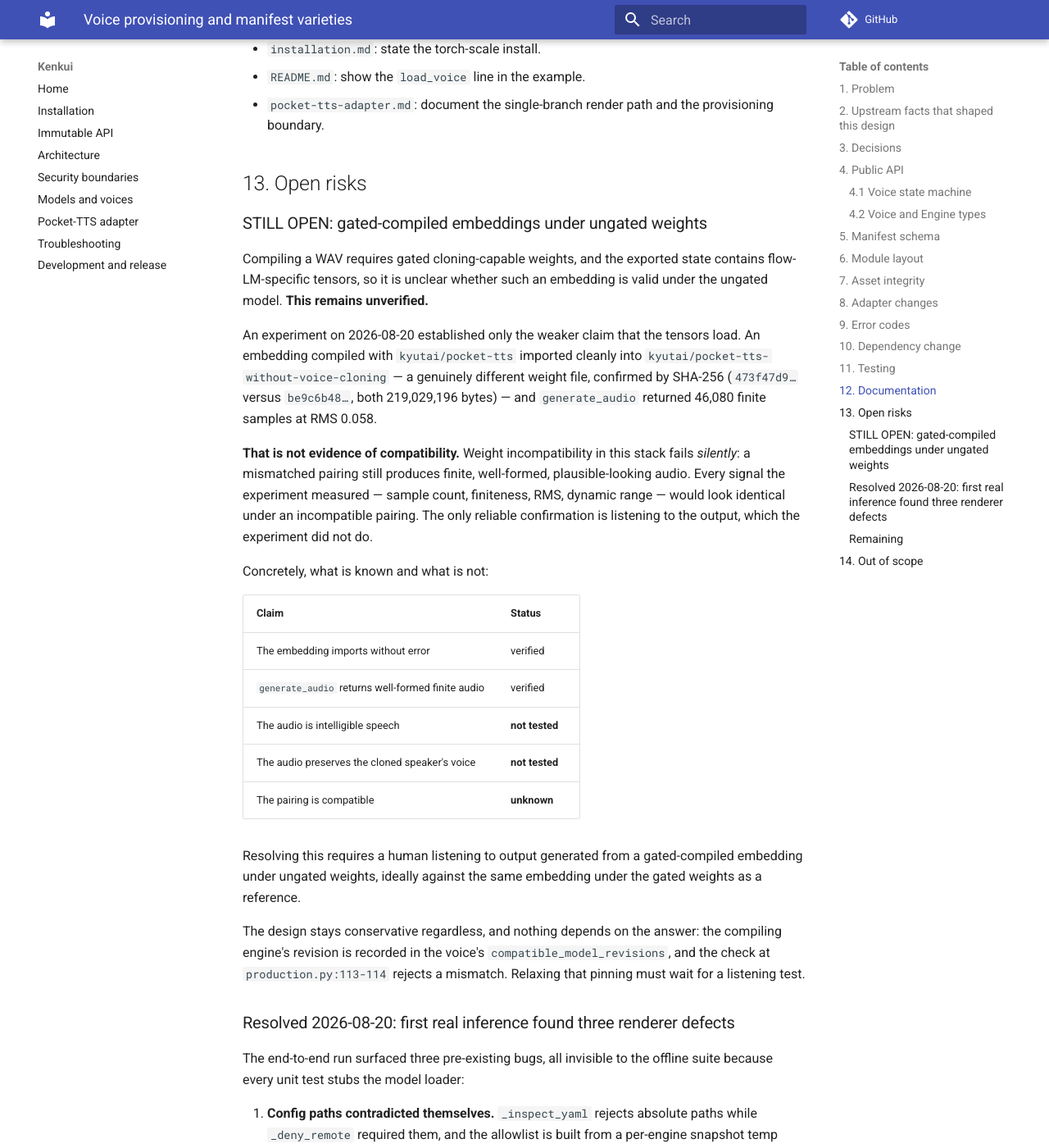
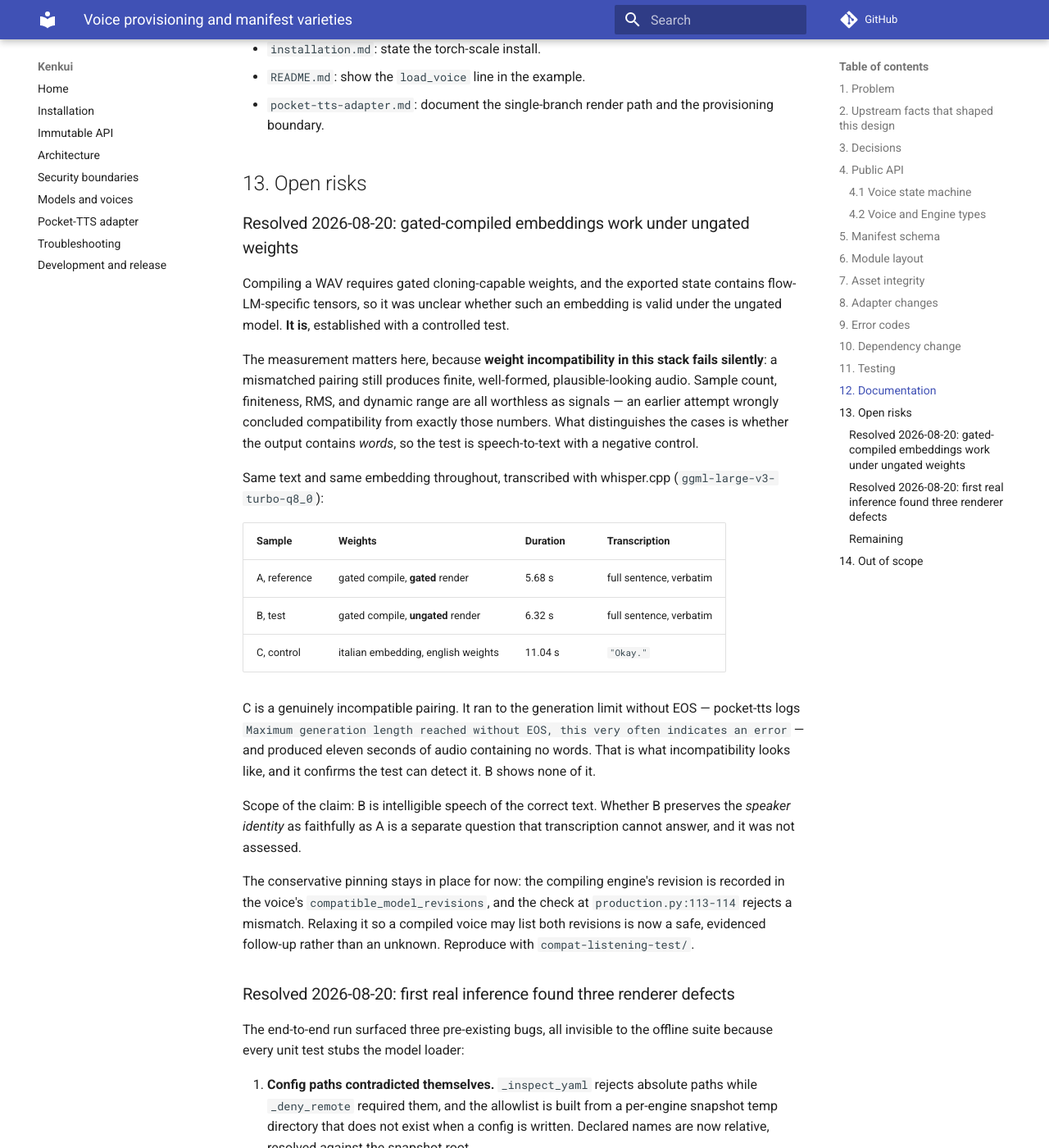
Before and after one commit to D1zzl3D0p/kenkui, an MkDocs documentation site: the page built from docs/superpowers/specs/2026-08-19-voice-provisioning-design.md, in a window 1280 px wide and 1400 px high, scrolled down 8924 px. Shown: the whole window at 82% size. Built offline with MkDocs 1.6.1 and Material for MkDocs 9.7.7, drawn with Linux system fonts in a browser that asks for light colours; comment, search, counter and statistics services are not loaded.

Commit message:
docs: settle the embedding compatibility question with a controlled test
A gated-compiled embedding does work under the ungated weights.

The earlier attempt concluded this from finite, non-degenerate audio, which
was unsound: incompatibility in this stack fails silently and produces
exactly those numbers. The discriminating signal is whether the output
contains words, so the test is transcription with a negative control.

Same text and embedding, whisper.cpp ggml-large-v3-turbo-q8_0:
  A  gated compile, gated render      5.68s  full sentence verbatim
  B  gated compile, ungated render    6.32s  full sentence verbatim
  C  italian embedding, english wts  11.04s  "Okay."

C is a genuinely incompatible pairing: it ran to the generation limit
without EOS and produced eleven seconds containing no words, confirming
the test can detect failure. B shows none of it.

Claim is scoped to intelligibility. Speaker-identity fidelity is a separate
question transcription cannot answer and was not assessed. The conservative
revision pinning stays; relaxing it is now an evidenced follow-up.

Co-Authored-By: Claude Opus 5 <noreply@anthropic.com>

```diff
--- a/docs/superpowers/specs/2026-08-19-voice-provisioning-design.md
+++ b/docs/superpowers/specs/2026-08-19-voice-provisioning-design.md
@@ -415,43 +415,43 @@ explicitly revisitable trade; the retained extra is the path back.
 
 ## 13. Open risks
 
-### STILL OPEN: gated-compiled embeddings under ungated weights
+### Resolved 2026-08-20: gated-compiled embeddings work under ungated weights
 
 Compiling a WAV requires gated cloning-capable weights, and the exported state
-contains flow-LM-specific tensors, so it is unclear whether such an embedding is
-valid under the ungated model. **This remains unverified.**
+contains flow-LM-specific tensors, so it was unclear whether such an embedding
+is valid under the ungated model. **It is**, established with a controlled test.
 
-An experiment on 2026-08-20 established only the weaker claim that the tensors
-load. An embedding compiled with `kyutai/pocket-tts` imported cleanly into
-`kyutai/pocket-tts-without-voice-cloning` — a genuinely different weight file,
-confirmed by SHA-256 (`473f47d9…` versus `be9c6b48…`, both 219,029,196 bytes) —
-and `generate_audio` returned 46,080 finite samples at RMS 0.058.
+The measurement matters here, because **weight incompatibility in this stack
+fails silently**: a mismatched pairing still produces finite, well-formed,
+plausible-looking audio. Sample count, finiteness, RMS, and dynamic range are
+all worthless as signals — an earlier attempt wrongly concluded compatibility
+from exactly those numbers. What distinguishes the cases is whether the output
+contains *words*, so the test is speech-to-text with a negative control.
 
-**That is not evidence of compatibility.** Weight incompatibility in this stack
-fails *silently*: a mismatched pairing still produces finite, well-formed,
-plausible-looking audio. Every signal the experiment measured — sample count,
-finiteness, RMS, dynamic range — would look identical under an incompatible
-pairing. The only reliable confirmation is listening to the output, which the
-experiment did not do.
+Same text and same embedding throughout, transcribed with whisper.cpp
+(`ggml-large-v3-turbo-q8_0`):
 
-Concretely, what is known and what is not:
+| Sample | Weights | Duration | Transcription |
+| --- | --- | --- | --- |
+| A, reference | gated compile, **gated** render | 5.68 s | full sentence, verbatim |
+| B, test | gated compile, **ungated** render | 6.32 s | full sentence, verbatim |
+| C, control | italian embedding, english weights | 11.04 s | `"Okay."` |
 
-| Claim | Status |
-| --- | --- |
-| The embedding imports without error | verified |
-| `generate_audio` returns well-formed finite audio | verified |
-| The audio is intelligible speech | **not tested** |
-| The audio preserves the cloned speaker's voice | **not tested** |
-| The pairing is compatible | **unknown** |
+C is a genuinely incompatible pairing. It ran to the generation limit without
+EOS — pocket-tts logs `Maximum generation length reached without EOS, this very
+often indicates an error` — and produced eleven seconds of audio containing no
+words. That is what incompatibility looks like, and it confirms the test can
+detect it. B shows none of it.
 
-Resolving this requires a human listening to output generated from a
-gated-compiled embedding under ungated weights, ideally against the same
-embedding under the gated weights as a reference.
+Scope of the claim: B is intelligible speech of the correct text. Whether B
+preserves the *speaker identity* as faithfully as A is a separate question that
+transcription cannot answer, and it was not assessed.
 
-The design stays conservative regardless, and nothing depends on the answer: the
-compiling engine's revision is recorded in the voice's
-`compatible_model_revisions`, and the check at `production.py:113-114` rejects a
-mismatch. Relaxing that pinning must wait for a listening test.
+The conservative pinning stays in place for now: the compiling engine's
+revision is recorded in the voice's `compatible_model_revisions`, and the check
+at `production.py:113-114` rejects a mismatch. Relaxing it so a compiled voice
+may list both revisions is now a safe, evidenced follow-up rather than an
+unknown. Reproduce with `compat-listening-test/`.
 
 ### Resolved 2026-08-20: first real inference found three renderer defects
 
```
Also changed, not shown: docs/pocket-tts-adapter.md (+10 -8 lines).
